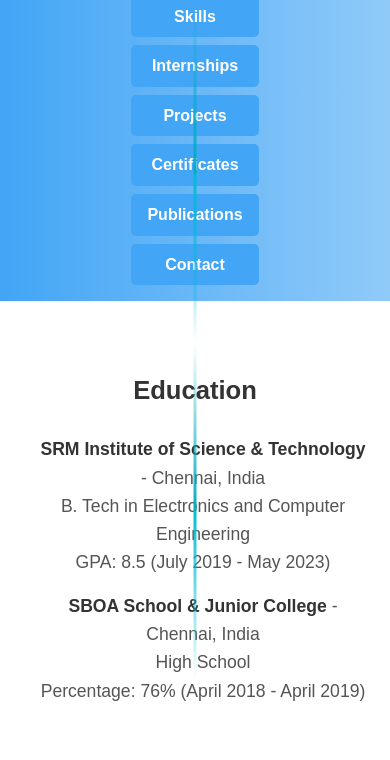
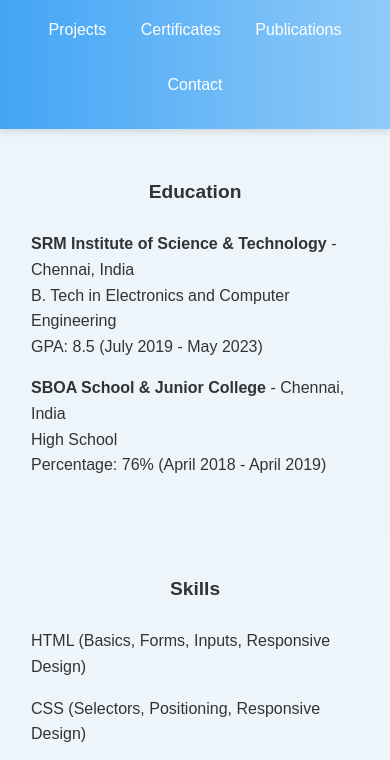
Before and after one commit to manojkumarb19/Portfolio--B-Manoj-Kumar, a plain HTML site: page index.html in a window 390 px wide. Shown: the part 164-924 px from the top of the page. Drawn offline with Linux system fonts and the light colour scheme.

Commit message:
Add files via upload

```diff
--- a/styles.css
+++ b/styles.css
@@ -4,39 +4,27 @@
     margin: 0;
     padding: 0;
     line-height: 1.6;
-  background: linear-gradient(135deg, #e3f2fd, #f9f9f9);
     color: #333;
     overflow-x: hidden;
+    background: linear-gradient(135deg, #e3f2fd, #f9f9f9);
+    background-size: 400% 400%;
+    animation: gradientAnimation 15s ease infinite;
   }
 
-/* DNA-inspired animation */
-body:after {
-  content: '';
-  position: absolute;
-  top: 0;
-  left: 50%;
-  transform: translateX(-50%);
-  width: 3px;
-  height: 100%;
-  background: repeating-linear-gradient(
-    180deg,
-    #00bcd4 0%,
-    transparent 20%,
-    #00acc1 40%
-  );
-  animation: dnaAnimation 5s infinite linear;
+  /* Live Responsive Gradient Animation */
+  @keyframes gradientAnimation {
+    0% {
+      background-position: 0% 50%;
     }
-
-@keyframes dnaAnimation {
-  from {
-    background-position: 0 0;
+    50% {
+      background-position: 100% 50%;
     }
-  to {
-    background-position: 0 100%;
+    100% {
+      background-position: 0% 50%;
     }
   }
 
-/* Header Styles */
+  /* Header */
   .header {
     background: linear-gradient(90deg, #42a5f5, #90caf9);
     padding: 1rem 0;
@@ -45,189 +33,81 @@
     box-shadow: 0px 4px 6px rgba(0, 0, 0, 0.1);
   }
 
-.header .container {
-  display: flex;
-  justify-content: space-between;
-  align-items: center;
-  max-width: 1200px;
-  margin: 0 auto;
-  padding: 0 1rem;
-}
-
-.name {
-  font-size: 2rem;
-  font-weight: bold;
-}
-
-.nav {
-  display: flex;
-  gap: 1rem;
-}
-
+  /* Navigation */
   .nav a {
+    text-decoration: none;
     color: white;
-  text-decoration: none;
-  padding: 0.5rem 1rem;
-  font-size: 1.1rem;
-  font-weight: 600;
-  transition: background 0.3s ease;
+    padding: 10px 15px;
+    display: inline-block;
+    transition: background-color 0.3s ease;
   }
 
   .nav a:hover {
-  background: rgba(255, 255, 255, 0.2);
-  border-radius: 5px;
+    background-color: #1976d2;
   }
 
-/* Section Styles */
+  /* Section Styling */
   .section {
-  padding: 3rem 0;
-  background: #fff;
+    padding: 4rem 2rem;
+  }
+
+  .container {
+    max-width: 1200px;
+    margin: 0 auto;
+    padding: 0 15px;
+  }
+
+  h2 {
+    font-size: 2rem;
+    margin-bottom: 1.5rem;
     text-align: center;
   }
 
-.section h2 {
-  font-size: 2rem;
-  color: #333;
-  margin-bottom: 1.5rem;
+  /* List Styling */
+  ul {
+    list-style-type: none;
+    padding: 0;
   }
 
-.container {
-  width: 90%;
-  max-width: 1200px;
-  margin: 0 auto;
-}
-
-ul {
-  list-style: none;
-  padding: 0;
-  margin: 0;
-}
-
-ul li {
-  font-size: 1.1rem;
-  line-height: 1.6;
-  color: #555;
-  margin-bottom: 1.2rem;
-}
-
-ul li strong {
-  color: #333;
-  font-weight: 600;
-}
-
-/* Education Section */
-.education-list li {
+  li {
     margin-bottom: 1rem;
-}
-
-/* Skills Section */
-.skills-list li,
-.certificates-list li {
-  font-size: 1.1rem;
-  line-height: 1.6;
-  color: #555;
-  margin-bottom: 0.8rem;
-}
-
-/* Internship Section */
-.internship-list li {
-  font-size: 1.1rem;
-  color: #555;
-  margin-bottom: 1.5rem;
-}
-
-.internship-list li strong {
-  color: #333;
-}
-
-/* Projects Section */
-.projects-list li {
-  font-size: 1.1rem;
-  color: #555;
-  margin-bottom: 1.5rem;
-}
-
-.projects-list li strong {
-  color: #333;
-}
-
-/* Contact Section */
-#contact a {
-  color: #42a5f5;
-  text-decoration: none;
-}
-
-#contact a:hover {
-  text-decoration: underline;
   }
 
   /* Footer */
   .footer {
-  background: #42a5f5;
+    text-align: center;
+    padding: 2rem;
+    background-color: #42a5f5;
     color: white;
-  text-align: center;
-  padding: 1rem 0;
-  position: fixed;
-  bottom: 0;
-  width: 100%;
-}
-
-.footer p {
-  margin: 0;
-}
-
-/* Button Styles */
-.animated-button {
-  position: relative;
-  display: inline-block;
-  padding: 0.6rem 1.2rem;
-  color: white;
-  text-decoration: none;
-  font-size: 1rem;
-  font-weight: 600;
-  border-radius: 5px;
-  background-color: #42a5f5;
-  transition: 0.3s ease;
-}
-
-.animated-button:hover {
-  background-color: #2196f3;
+    margin-top: 4rem;
   }
 
   /* Responsive Design */
   @media (max-width: 768px) {
-  .header .container {
-    flex-direction: column;
+    .nav {
+      display: block;
       text-align: center;
     }
 
-  .nav {
-    flex-direction: column;
-    gap: 0.5rem;
+    .nav a {
+      margin: 5px 0;
     }
 
-  .nav a {
-    font-size: 1rem;
+    .section {
+      padding: 2rem 1rem;
     }
 
-  .section h2 {
-    font-size: 1.6rem;
+    h2 {
+      font-size: 1.5rem;
+    }
   }
 
-  .container {
-    padding: 0 1rem;
+  @media (max-width: 480px) {
+    .header {
+      padding: 1rem;
     }
 
-  .education-list,
-  .skills-list,
-  .internship-list,
-  .projects-list,
-  .certificates-list {
-    padding-left: 1rem;
-  }
-
-  .footer {
-    position: static;
-    padding: 1.5rem 0;
+    h2 {
+      font-size: 1.2rem;
     }
   }
```
Lines whose indentation alone changed are shown as unchanged.
